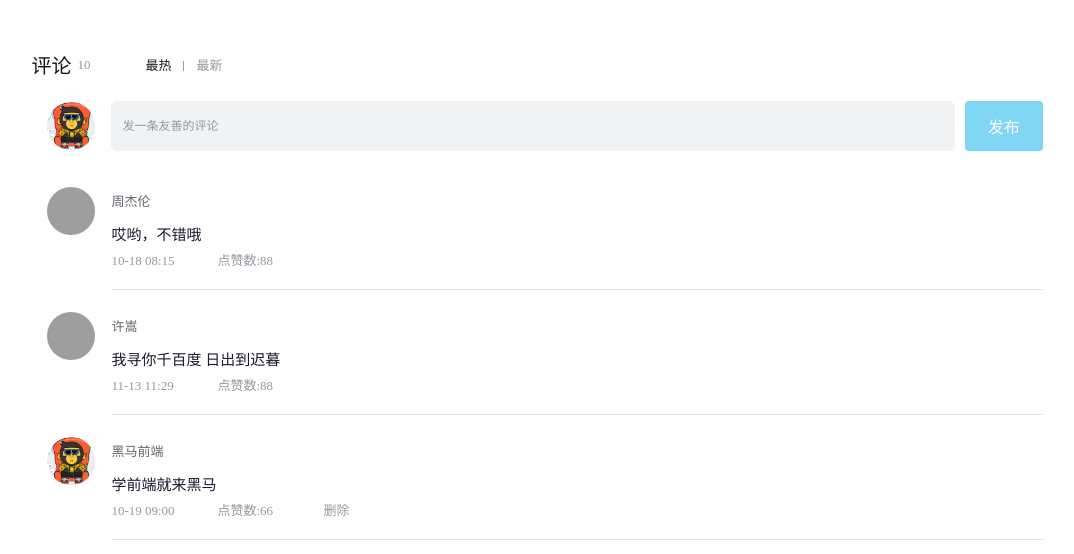
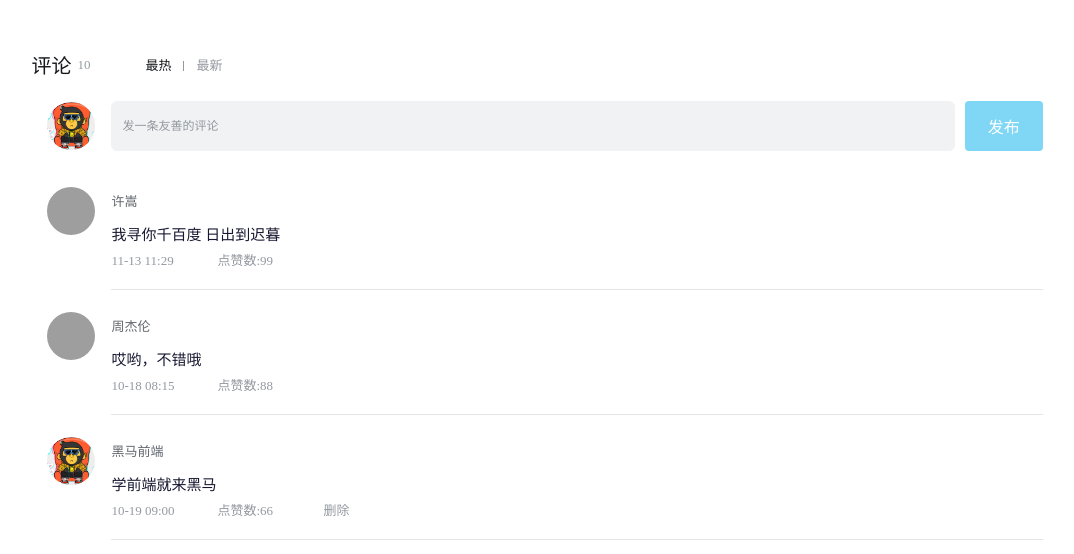
Before and after one commit to qjj-0409/react-basic, a React (Create React App) app: page / in a window 1280 px wide. Shown: the top 554 px of the page, without its empty margins (103-1177 px from the left). Built offline with nearby package versions, Linux system fonts and the light colour scheme; grey boxes are pictures that could not be loaded.

Commit message:
评论案例-排序实现

```diff
--- a/package.json
+++ b/package.json
@@ -6,6 +6,7 @@
     "@testing-library/jest-dom": "^5.17.0",
     "@testing-library/react": "^13.4.0",
     "@testing-library/user-event": "^13.5.0",
+    "lodash": "^4.17.21",
     "react": "^18.2.0",
     "react-dom": "^18.2.0",
     "react-scripts": "5.0.1",
--- a/src/App.js
+++ b/src/App.js
@@ -1,7 +1,7 @@
+import { useState } from 'react'
 import './App.scss'
 import avatar from './images/bozai.png'
-import { useState } from 'react'
-
+import _ from 'lodash'
 /**
  * 评论列表的渲染和操作
  *
@@ -35,7 +35,7 @@ const defaultList = [
     },
     content: '我寻你千百度 日出到迟暮',
     ctime: '11-13 11:29',
-    like: 88,
+    like: 99,
   },
   {
     rpid: 1,
@@ -77,7 +77,7 @@ const tabs = [
 const App = () => {
   // 渲染评论列表
   // 1.使用useState维护list
-  const [commentList, setCommentList] = useState(defaultList);
+  const [commentList, setCommentList] = useState(_.orderBy(defaultList, 'like', 'desc'));
 
   // 删除功能 - 拿到当前项id，以id为条件对评论进行filter过滤
   const handleDel = (id) => {
@@ -90,6 +90,14 @@ const App = () => {
   const [type, setType] = useState('hot');
   const handleTabChange = (type) => {
     setType(type)
+    // 基于列表的排序
+    if (type === 'hot') {
+      // 根据点赞数量排序
+      setCommentList(_.orderBy(commentList, 'like', 'desc'))
+    } else {
+      // 根据创建时间排序
+      setCommentList(_.orderBy(commentList, 'ctime', 'desc'))
+    }
   }
 
   return (
```
